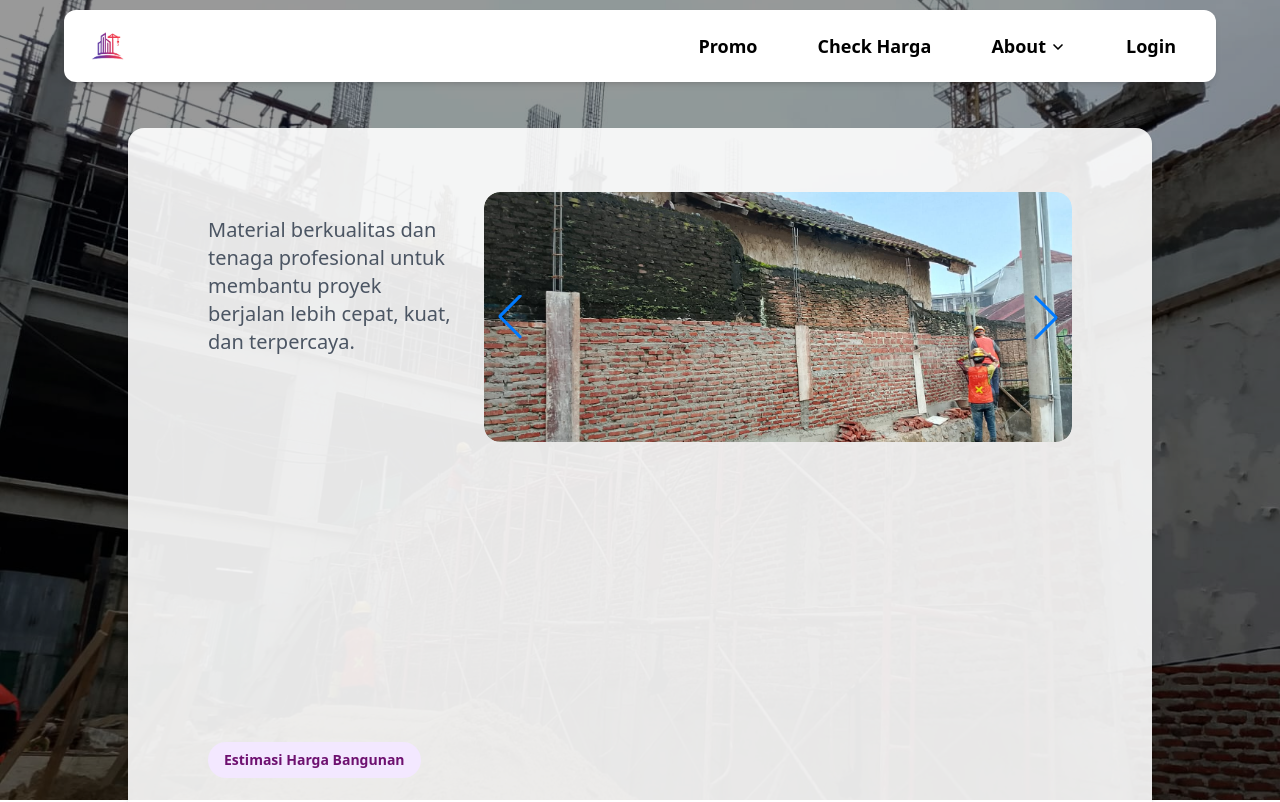
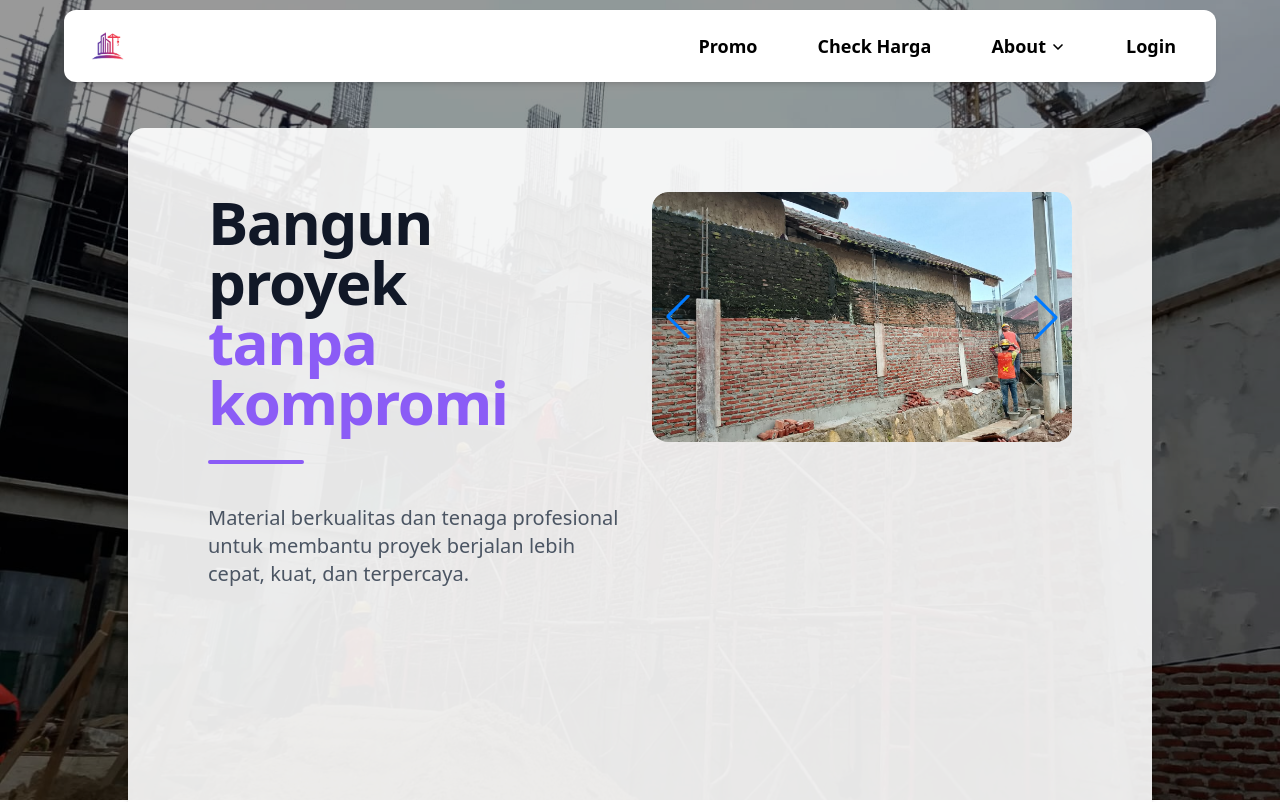
Before and after one commit to kikok456/Test_FE, a React (Vite) app: page / in a window 1280 px wide. Shown: the top 802 px of the page. Built offline with nearby package versions, Linux system fonts and the light colour scheme.

Commit message:
Update aboutus.tsx

```diff
--- a/src/componen/aboutus.tsx
+++ b/src/componen/aboutus.tsx
@@ -17,7 +17,22 @@ export default function AboutUs() {
       <div className="w-full flex gap-6">
 
         {/* Box 1 */}
-        <div className="basis-[30%] rounded-2xl">
+        <div className="basis-[50%] rounded-2xl">
+            <div className="mb-10 max-w-4xl">
+
+    <h2
+      className="text-4xl md:text-6xl font-black leading-[1.1] tracking-tight text-gray-900">
+      Bangun proyek
+      <br />
+
+      <span className="text-[#8B5CF6]">
+        tanpa kompromi
+      </span>
+    </h2>
+
+    <div className="w-24 h-[4px] bg-[#8B5CF6] rounded-full mt-7"></div>
+
+  </div>
           <p
             className="
               mt-6
@@ -34,7 +49,7 @@ export default function AboutUs() {
         </div>
 
         {/* Box 2 */}
-        <div className="basis-[70%] min-w-0 rounded-2xl overflow-hidden">
+        <div className="basis-[50%] min-w-0 rounded-2xl overflow-hidden">
           <Swiper
             modules={[Navigation, Autoplay]}
             navigation
```
